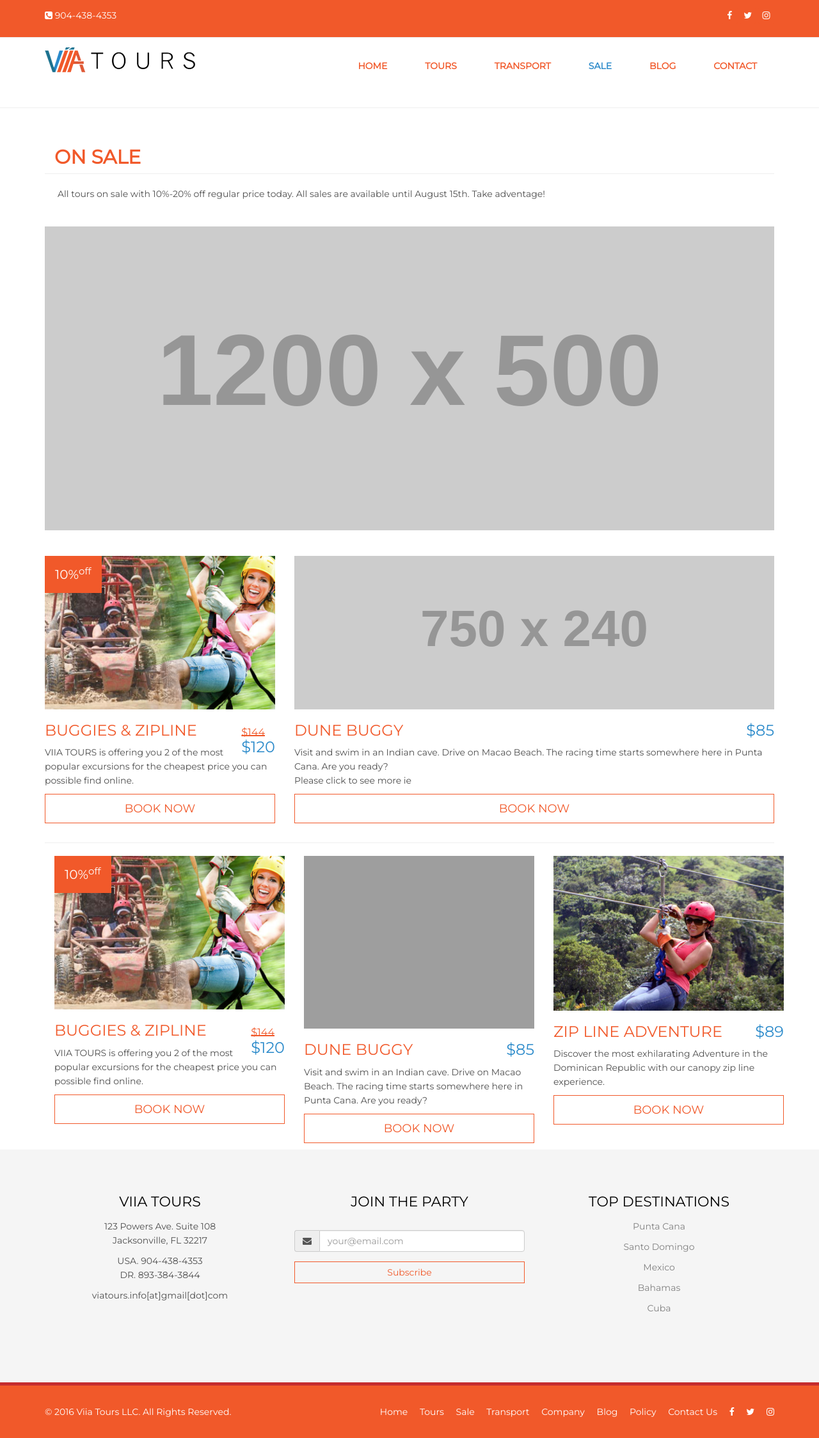
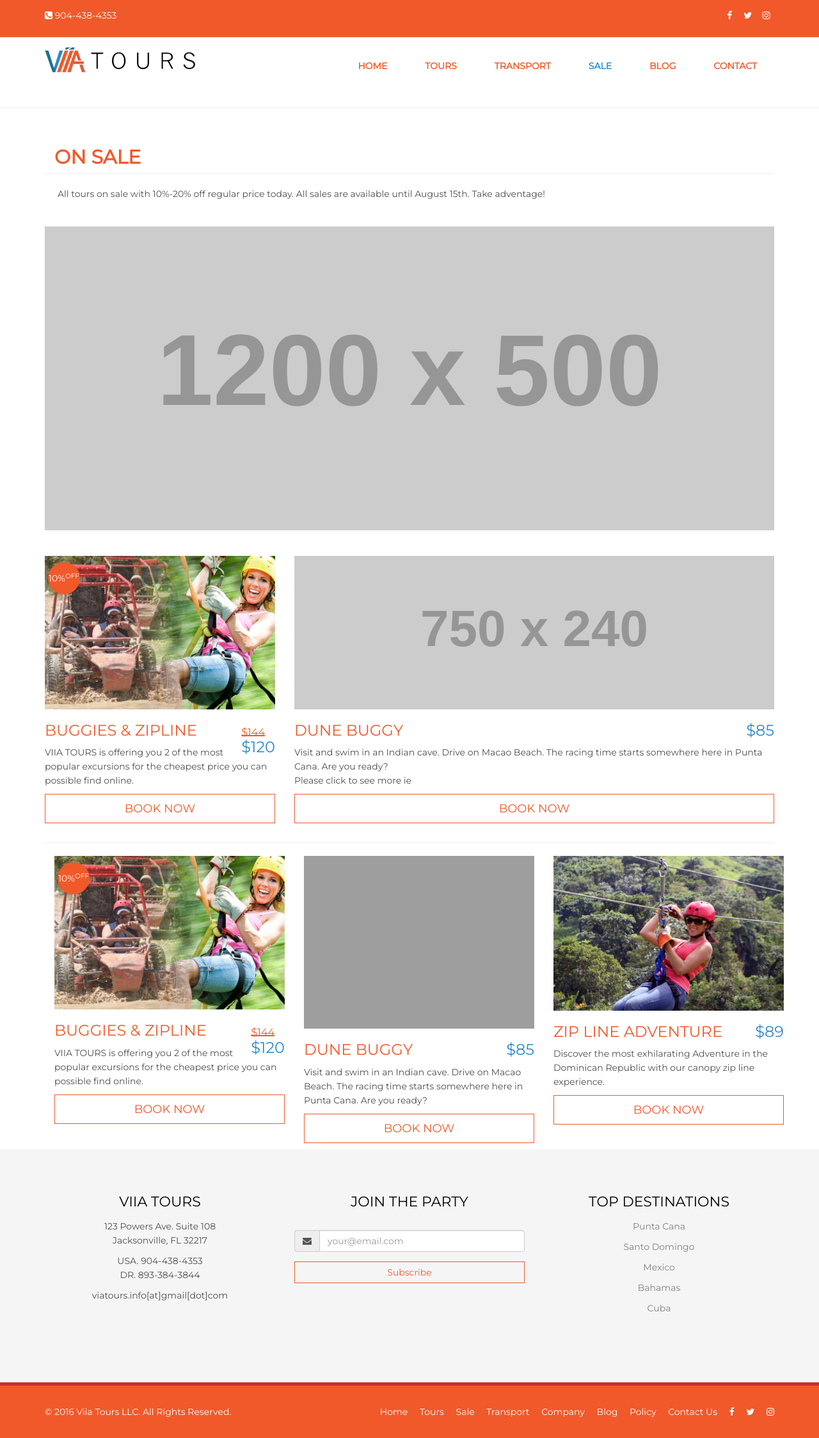
Before and after one commit to jeangustavee/viiatours, a PHP site: page /sale.php in a window 1280 px wide. Shown: the whole page at 64% size. Run offline with PHP 8.4, Linux system fonts and the light colour scheme; grey boxes labelled with a size stand in for pictures from a placeholder-image service; some libraries are stand-ins or nearby versions; grey boxes are pictures that could not be loaded.

Commit message:
update discount tag

```diff
--- a/sale.php
+++ b/sale.php
@@ -30,12 +30,13 @@
     <div class="row">
 
         <div class="col-md-4">
-            <!-- p><img data-src="holder.js/100px200?theme=sky"> </p -->
-            <p><span class="box_sale"> 10%<sup>off</sup> </span>
+            <div class="sale">
+                <div class="tour-discount">10%<sup>off</sup> </div>
                     <img src="images/snokleing-bebe-catamaran-1.jpg" class="img-responsive"> </p>
                 <h3>buggies & zipline <span style="float:right;"><strike> <font size="3px;">$144</font></strike> <br><font color="#2b8aca">$120</font></span></h3>
                 <p>VIIA TOURS is offering you 2 of the most popular excursions for the cheapest price you can possible find online.</p>
                 <p><a class="btn btn-primary btn-lg btn-block" href="#" role="button">BOOK NOW</a></p>
+            </div>
         </div>
 
         <div class="col-md-8">
@@ -55,12 +56,13 @@
 
     <div class="row">
         <div class="col-md-4">
-            <!-- p><img data-src="holder.js/100px200?theme=sky"> </p -->
-            <p><span class="box_sale"> 10%<sup>off</sup> </span>
+            <div class="sale">
+                <div class="tour-discount">10%<sup>off</sup> </div>
                 <img src="images/snokleing-bebe-catamaran-1.jpg" class="img-responsive"> </p>
                 <h3>buggies & zipline <span style="float:right;"><strike> <font size="3px;">$144</font></strike> <br><font color="#2b8aca">$120</font></span></h3>
                 <p>VIIA TOURS is offering you 2 of the most popular excursions for the cheapest price you can possible find online.</p>
                 <p><a class="btn btn-primary btn-lg btn-block" href="#" role="button">BOOK NOW</a></p>
+            </div>
         </div>
 
         <div class="col-md-4">
```
Lines whose indentation alone changed are shown as unchanged.
